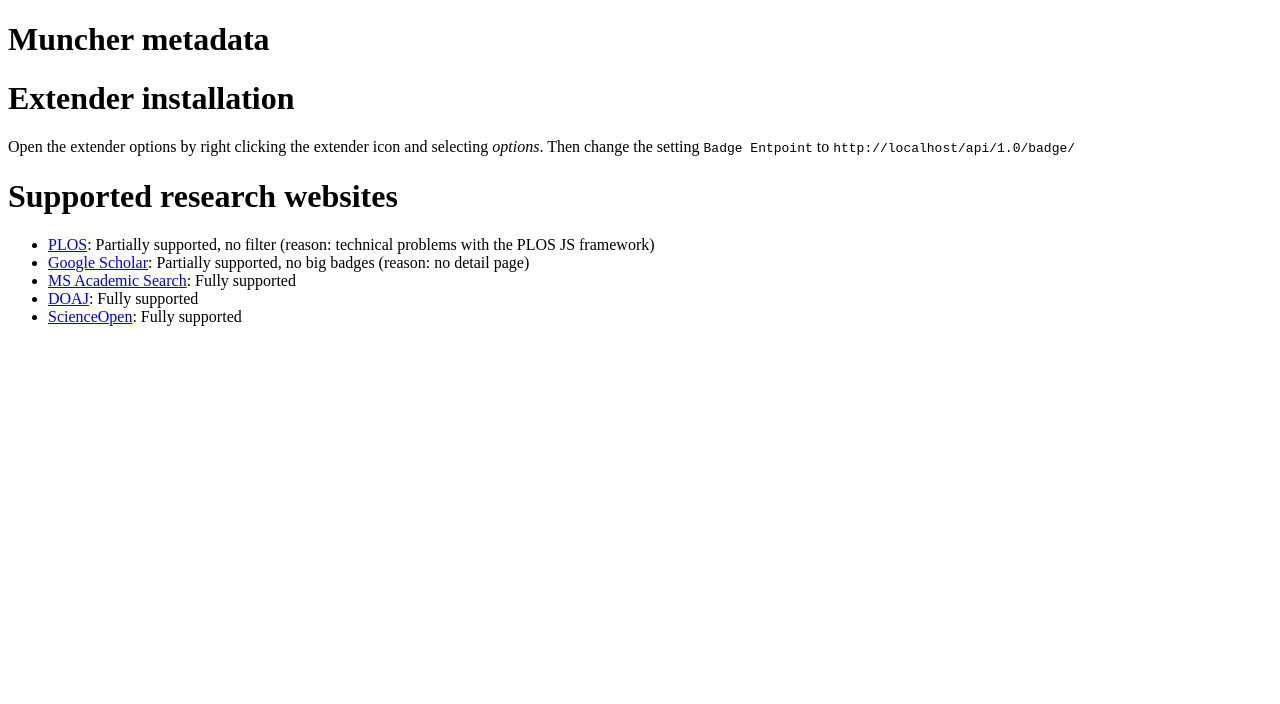
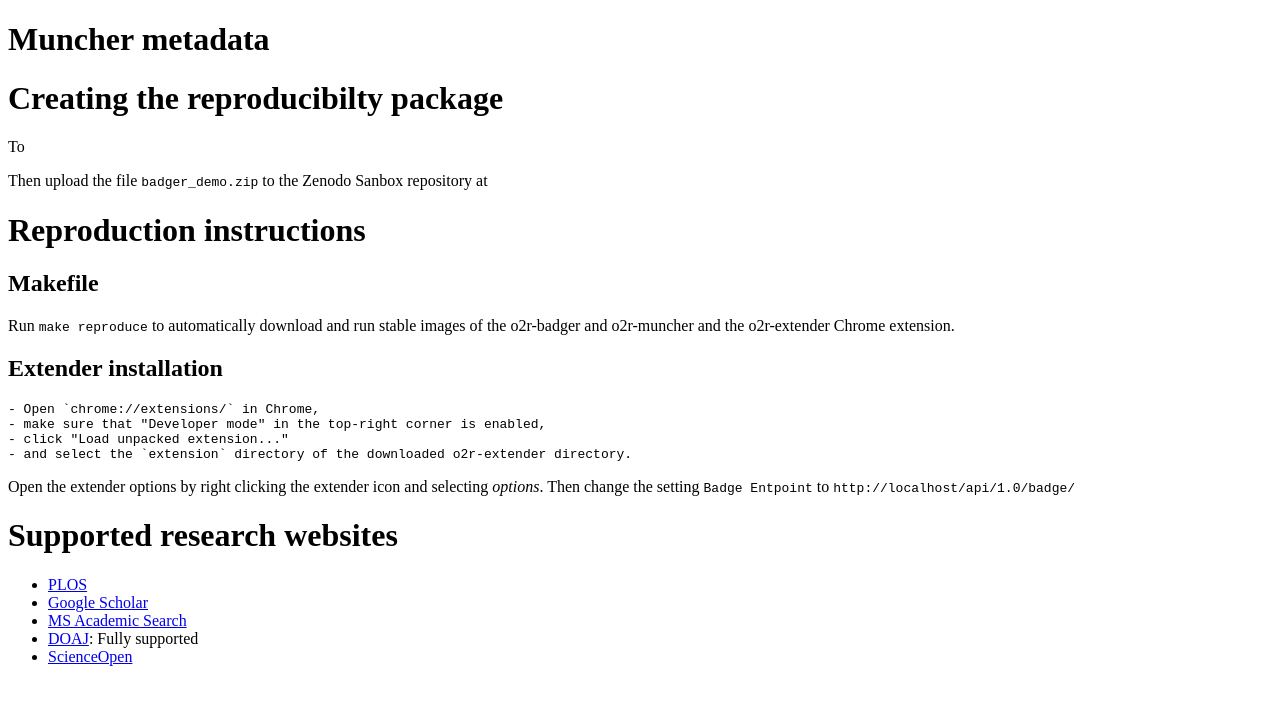
Before and after one commit to o2r-project/o2r-badger, a website: page demo/html/index.html in a window 1280 px wide. Drawn offline with Linux system fonts and the light colour scheme.

Commit message:
update docs

```diff
--- a/demo/html/index.html
+++ b/demo/html/index.html
@@ -6,22 +6,43 @@
 <body>
 
 <h1>Muncher metadata</h1>
-<h1>Extender installation</h1>
+
+<h1>Creating the reproducibilty package</h1>
+<p>To </p>
+
+<p>Then upload the file <code>badger_demo.zip</code> to the Zenodo Sanbox repository at </p>
+
+
+<h1>Reproduction instructions</h1>
+
+<h2>Makefile</h2>
+
+<p>Run <code>make reproduce</code> to automatically download and run stable images of the o2r-badger and o2r-muncher and the o2r-extender Chrome extension. </p>
+
+
+<h2>Extender installation</h2>
+
+<pre><code>- Open `chrome://extensions/` in Chrome,
+- make sure that "Developer mode" in the top-right corner is enabled,
+- click "Load unpacked extension..."
+- and select the `extension` directory of the downloaded o2r-extender directory.
+</code></pre>
+
 
 <p>Open the extender options by right clicking the extender icon and selecting <em>options</em>. Then change the setting <code>Badge Entpoint</code> to <code>http://localhost/api/1.0/badge/</code></p>
 
 <h1>Supported research websites</h1>
 
 <ul>
-    <li><a href="https://www.plos.org/">PLOS</a>: Partially supported, no filter (reason: technical problems with the PLOS JS framework)</li>
+    <li><a href="https://www.plos.org/">PLOS</a></li>
 
-    <li><a href="https://scholar.google.de/">Google Scholar</a>: Partially supported, no big badges (reason: no detail page)</li>
+    <li><a href="https://scholar.google.de/">Google Scholar</a></li>
 
-    <li><a href="https://academic.microsoft.com/">MS Academic Search</a>: Fully supported</li>
+    <li><a href="https://academic.microsoft.com/">MS Academic Search</a></li>
 
     <li><a href="https://www.doaj.org">DOAJ</a>: Fully supported</li>
 
-    <li><a href="https://www.scienceopen.com/">ScienceOpen</a>: Fully supported</li>
+    <li><a href="https://www.scienceopen.com/">ScienceOpen</a></li>
 </ul>
 
 </body>
```
Also changed, not shown: demo/docker-compose.yml (+9 -19 lines).
